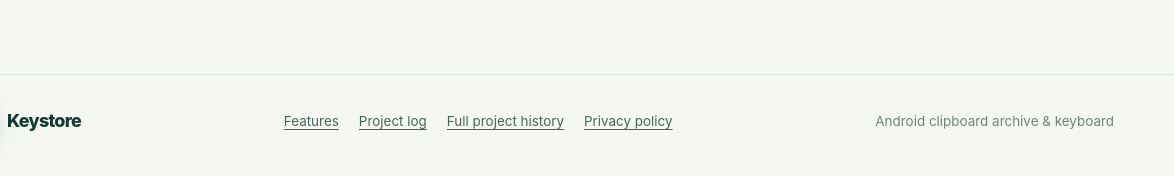
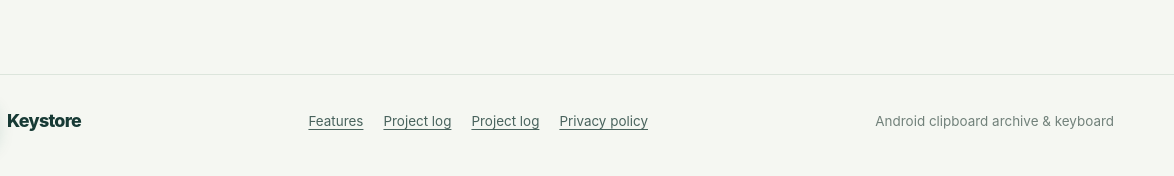
Before and after one commit to Mr-Willlss/key-store-privacy-policy, a plain HTML site: page index.html in a window 1280 px wide. Shown: the part 5360-5536 px from the top of the page, 106-1280 px from the left. Drawn offline with Linux system fonts and the light colour scheme.

Commit message:
Link the public Keystore project log

```diff
--- a/index.html
+++ b/index.html
@@ -437,7 +437,7 @@
       <div class="footer-links">
         <a href="#features">Features</a>
         <a href="#progress">Project log</a>
-        <a href="docs/IMPLEMENTATION_LOG.md">Full project history</a>
+        <a href="project-log/">Project log</a>
         <a href="privacy-policy/">Privacy policy</a>
       </div>
       <span>Android clipboard archive &amp; keyboard</span>
```
